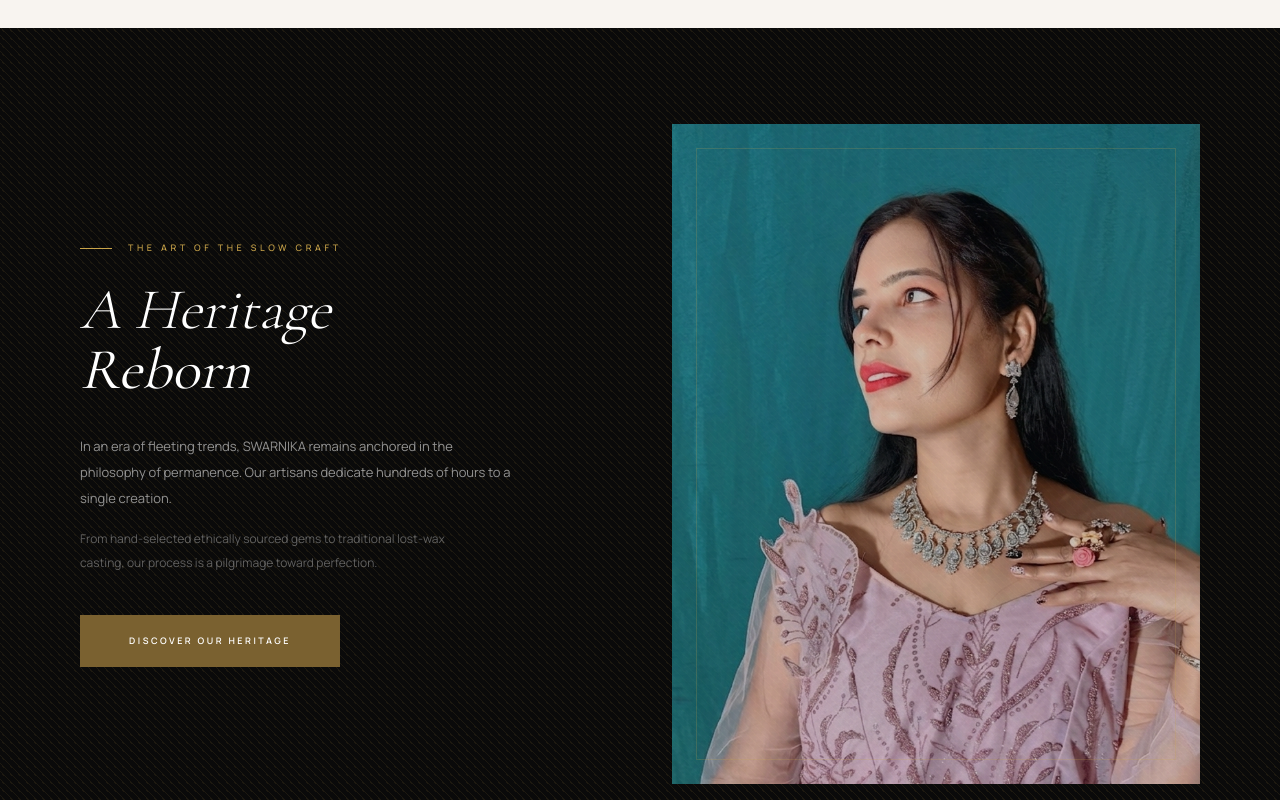
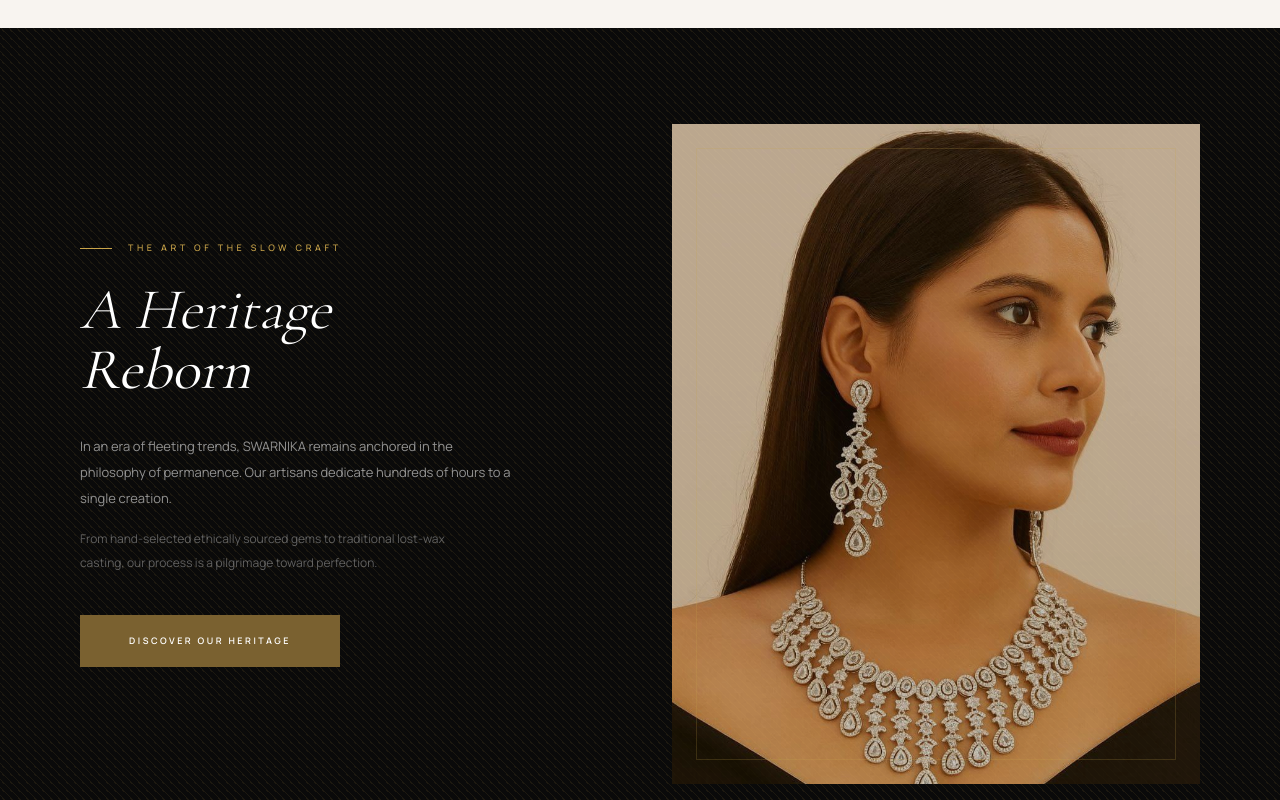
Before and after one commit to subho86chow/swarnika, a Next.js app: page / in a window 1280 px wide. Shown: the part 2960-3760 px from the top of the page. Built offline with nearby package versions, Linux system fonts and the light colour scheme; no server answers; the database is empty.

Commit message:
image change

```diff
--- a/app/page.js
+++ b/app/page.js
@@ -174,7 +174,7 @@ export default async function HomePage() {
               <Link href="/about" className="btn-primary-gold inline-flex">Discover Our Heritage</Link>
             </div>
             <div className="relative aspect-[4/5] overflow-hidden order-1 lg:order-2 w-full max-w-md mx-auto lg:max-w-full">
-              <Image src="/products/person.png" alt="The Art of Slow Craft" fill className="object-cover object-top opacity-80" />
+              <Image src="/products/product-1.jpg" alt="The Art of Slow Craft" fill className="object-cover object-top opacity-80" />
               <div className="absolute inset-6 border border-gold-light/20 pointer-events-none" />
             </div>
           </div>
```
